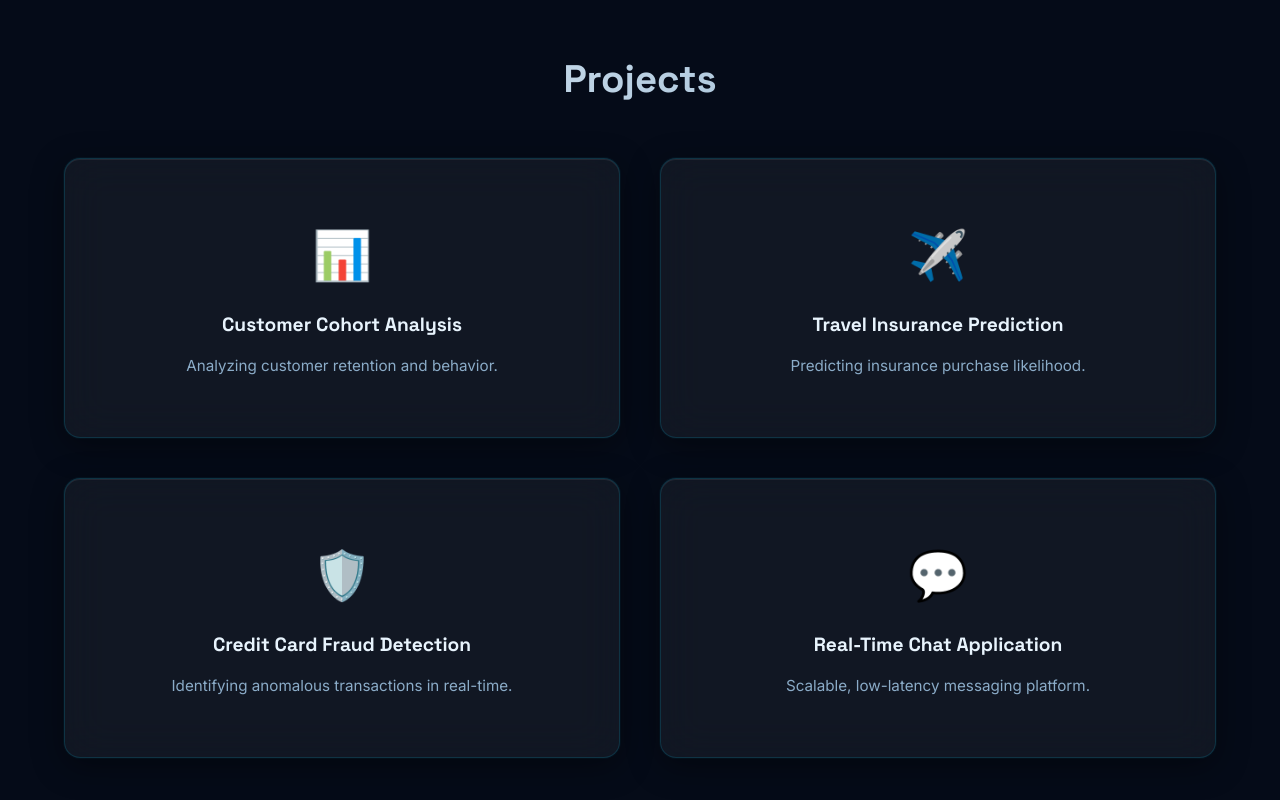
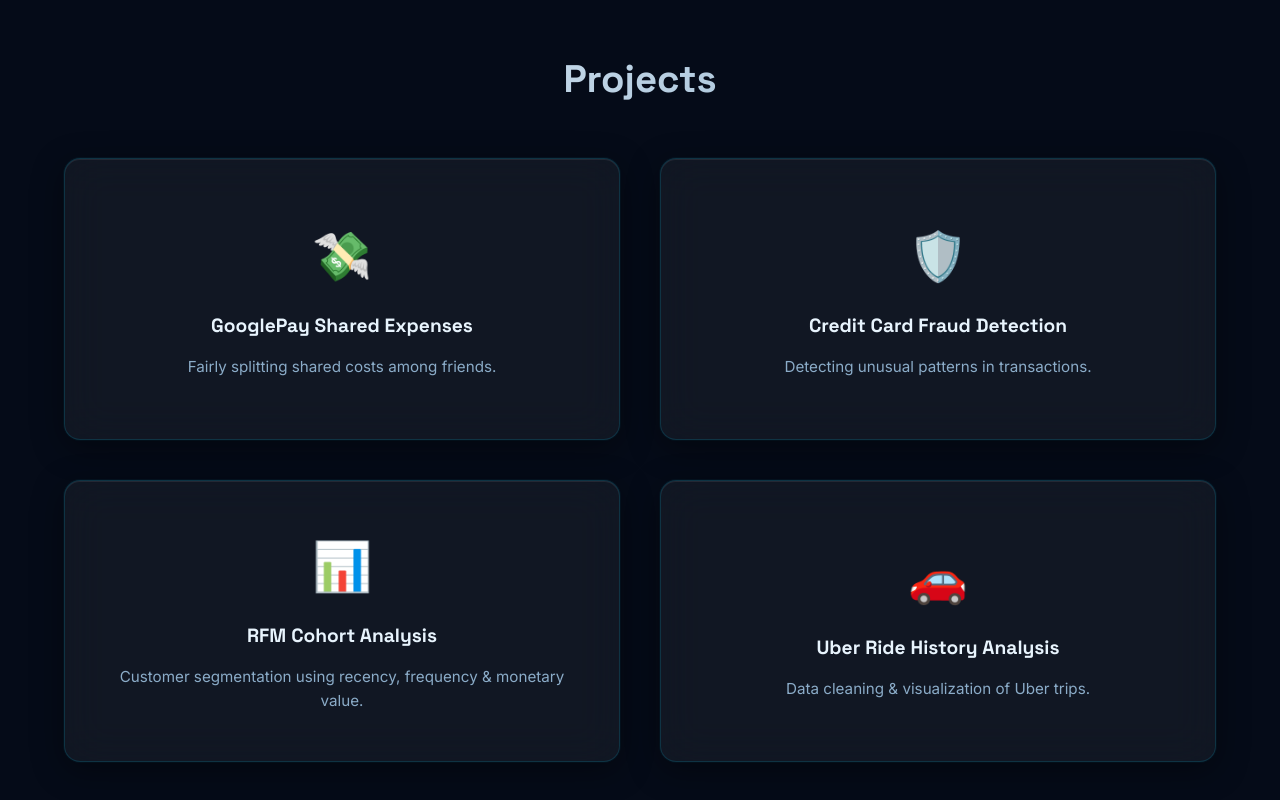
Before and after one commit to aragulkumar/portfolio-sanjay, a plain HTML site: page index.html in a window 1280 px wide. Shown: the part 2569-3369 px from the top of the page. Drawn offline with Linux system fonts and the light colour scheme.

Commit message:
feat: replace project cards with new projects and overlay hover design

```diff
--- a/index.html
+++ b/index.html
@@ -138,18 +138,19 @@
                 <div class="project-card-wrapper">
                     <div class="glass-card project-card">
                         <div class="card-front">
-                            <div class="project-icon">📊</div>
-                            <h3>Customer Cohort Analysis</h3>
-                            <p>Analyzing customer retention and behavior.</p>
+                            <div class="project-icon">💸</div>
+                            <h3>GooglePay Shared Expenses</h3>
+                            <p>Fairly splitting shared costs among friends.</p>
                         </div>
                         <div class="card-back glass-card-dark">
-                            <h3>Customer Cohort Analysis</h3>
-                            <p>A comprehensive cohort analysis tool to track customer retention, engagement patterns, and lifetime value over time.</p>
+                            <h3>GooglePay Shared Expenses</h3>
+                            <p>An Expense Sharing System that simplifies cost distribution among a group of friends by fairly splitting expenses — calculating who owes whom and how much after all shared expenses are accounted for.</p>
                             <div class="tech-stack">
                                 <span class="tag-pill">Python</span>
-                                <span class="tag-pill">Pandas</span>
-                                <span class="tag-pill">Matplotlib</span>
+                                <span class="tag-pill">Data Analysis</span>
+                                <span class="tag-pill">Finance</span>
                             </div>
+                            <a href="https://github.com/Sanjayraj17/GooglePay-Shared-Expenses" target="_blank" class="project-link-btn">View on GitHub ↗</a>
                         </div>
                     </div>
                 </div>
@@ -158,18 +159,19 @@
                 <div class="project-card-wrapper">
                     <div class="glass-card project-card">
                         <div class="card-front">
-                            <div class="project-icon">✈️</div>
-                            <h3>Travel Insurance Prediction</h3>
-                            <p>Predicting insurance purchase likelihood.</p>
+                            <div class="project-icon">🛡️</div>
+                            <h3>Credit Card Fraud Detection</h3>
+                            <p>Detecting unusual patterns in transactions.</p>
                         </div>
                         <div class="card-back glass-card-dark">
-                            <h3>Travel Insurance Prediction</h3>
-                            <p>Machine learning classification model predicting whether a customer will purchase travel insurance based on demographic and behavioral data.</p>
+                            <h3>Credit Card Fraud Detection</h3>
+                            <p>A machine learning project that detects fraudulent credit card transactions using classification techniques. The objective is to accurately classify transactions as fraudulent (1) or non-fraudulent (0) despite severe class imbalance.</p>
                             <div class="tech-stack">
-                                <span class="tag-pill">ML</span>
+                                <span class="tag-pill">Python</span>
                                 <span class="tag-pill">Scikit-learn</span>
-                                <span class="tag-pill">Classification</span>
+                                <span class="tag-pill">ML Classification</span>
                             </div>
+                            <a href="https://github.com/Sanjayraj17/Customer-Churn-Forecasting" target="_blank" class="project-link-btn">View on GitHub ↗</a>
                         </div>
                     </div>
                 </div>
@@ -178,18 +180,19 @@
                 <div class="project-card-wrapper">
                     <div class="glass-card project-card">
                         <div class="card-front">
-                            <div class="project-icon">🛡️</div>
-                            <h3>Credit Card Fraud Detection</h3>
-                            <p>Identifying anomalous transactions in real-time.</p>
+                            <div class="project-icon">📊</div>
+                            <h3>RFM Cohort Analysis</h3>
+                            <p>Customer segmentation using recency, frequency & monetary value.</p>
                         </div>
                         <div class="card-back glass-card-dark">
-                            <h3>Credit Card Fraud Detection</h3>
-                            <p>Anomaly detection system built to identify potentially fraudulent credit card transactions among highly imbalanced datasets.</p>
+                            <h3>Online Retail Customer Segmentation</h3>
+                            <p>A cohort analysis project on online retail data. Segments customers based on Recency, Frequency, and Monetary value (RFM) to derive actionable marketing insights and understand purchasing behavior.</p>
                             <div class="tech-stack">
-                                <span class="tag-pill">Anomaly Detection</span>
-                                <span class="tag-pill">ML</span>
                                 <span class="tag-pill">Python</span>
+                                <span class="tag-pill">Pandas</span>
+                                <span class="tag-pill">RFM Analysis</span>
                             </div>
+                            <a href="https://github.com/Sanjayraj17/RFM-Cohort-Analysis" target="_blank" class="project-link-btn">View on GitHub ↗</a>
                         </div>
                     </div>
                 </div>
@@ -198,18 +201,19 @@
                 <div class="project-card-wrapper">
                     <div class="glass-card project-card">
                         <div class="card-front">
-                            <div class="project-icon">💬</div>
-                            <h3>Real-Time Chat Application</h3>
-                            <p>Scalable, low-latency messaging platform.</p>
+                            <div class="project-icon">🚗</div>
+                            <h3>Uber Ride History Analysis</h3>
+                            <p>Data cleaning & visualization of Uber trips.</p>
                         </div>
                         <div class="card-back glass-card-dark">
-                            <h3>Real-Time Chat Application</h3>
-                            <p>A full-stack real-time communication platform supporting multi-user chat rooms, persistent history, and instant message delivery.</p>
+                            <h3>Uber Ride History Data Cleaning</h3>
+                            <p>A data wrangling and visualization project using real Uber ride history data (uberdrive.csv). Cleans and processes trip records, then produces insightful visualizations using different plotting tools.</p>
                             <div class="tech-stack">
-                                <span class="tag-pill">Node.js</span>
-                                <span class="tag-pill">Socket.io</span>
-                                <span class="tag-pill">MongoDB</span>
+                                <span class="tag-pill">Python</span>
+                                <span class="tag-pill">Matplotlib</span>
+                                <span class="tag-pill">Data Cleaning</span>
                             </div>
+                            <a href="https://github.com/Sanjayraj17/Uber-Ride-History-Data-Cleaning" target="_blank" class="project-link-btn">View on GitHub ↗</a>
                         </div>
                     </div>
                 </div>
--- a/style.css
+++ b/style.css
@@ -692,7 +692,6 @@
 }
 
 .project-card-wrapper {
-    perspective: 1000px;
     min-height: 280px;
 }
 
@@ -700,35 +699,40 @@
     position: relative;
     width: 100%;
     height: 100%;
-    transform-style: preserve-3d;
-    transition: transform 0.8s cubic-bezier(0.4, 0, 0.2, 1);
+    min-height: 280px;
+    border-radius: 16px;
+    overflow: hidden;
     cursor: pointer;
 }
 
-.project-card-wrapper:hover .project-card {
-    transform: rotateY(180deg);
-}
-
-.card-front, .card-back {
-    position: absolute;
+/* Front face — always visible */
+.card-front {
+    position: relative;
     width: 100%;
     height: 100%;
-    backface-visibility: hidden;
-    border-radius: 16px;
+    min-height: 280px;
     padding: 2rem;
     display: flex;
     flex-direction: column;
-}
-
-.card-front {
     justify-content: center;
     align-items: center;
     text-align: center;
+    transition: transform 0.4s ease;
+    z-index: 1;
+}
+
+.project-card:hover .card-front {
+    transform: scale(0.97);
 }
 
 .project-icon {
     font-size: 3rem;
     margin-bottom: 1rem;
+    transition: transform 0.4s ease;
+}
+
+.project-card:hover .project-icon {
+    transform: scale(1.15);
 }
 
 .card-front h3 {
@@ -741,27 +745,77 @@
     font-size: 0.95rem;
 }
 
+/* Overlay — slides up on hover */
 .card-back {
-    transform: rotateY(180deg);
-    justify-content: space-between;
+    position: absolute;
+    inset: 0;
+    padding: 1.8rem;
+    display: flex;
+    flex-direction: column;
+    justify-content: flex-end;
+    background: linear-gradient(
+        to top,
+        rgba(5, 11, 24, 0.97) 0%,
+        rgba(10, 20, 45, 0.92) 60%,
+        rgba(0, 212, 255, 0.06) 100%
+    );
+    backdrop-filter: blur(6px);
+    -webkit-backdrop-filter: blur(6px);
+    border-radius: 16px;
+    border: 1px solid rgba(0, 212, 255, 0.18);
+    opacity: 0;
+    transform: translateY(12px);
+    transition: opacity 0.35s ease, transform 0.35s ease;
+    z-index: 2;
+}
+
+.project-card:hover .card-back {
+    opacity: 1;
+    transform: translateY(0);
 }
 
 .card-back h3 {
-    font-size: 1.2rem;
+    font-size: 1.1rem;
     color: var(--accent-cyan);
-    margin-bottom: 1rem;
+    margin-bottom: 0.6rem;
 }
 
 .card-back p {
     color: var(--text-secondary);
-    font-size: 0.9rem;
-    margin-bottom: 1.5rem;
+    font-size: 0.88rem;
+    line-height: 1.55;
+    margin-bottom: 1rem;
 }
 
 .tech-stack {
     display: flex;
     flex-wrap: wrap;
     gap: 0.5rem;
+    margin-bottom: 1.1rem;
+}
+
+/* GitHub CTA button */
+.project-link-btn {
+    display: flex;
+    align-items: center;
+    justify-content: center;
+    gap: 0.5rem;
+    padding: 0.6rem 1.4rem;
+    font-size: 0.88rem;
+    font-weight: 600;
+    color: #050b18;
+    background: var(--accent-cyan);
+    border-radius: 8px;
+    text-decoration: none;
+    transition: background 0.25s ease, box-shadow 0.25s ease, transform 0.25s ease;
+    width: 100%;
+    letter-spacing: 0.02em;
+}
+
+.project-link-btn:hover {
+    background: #33ddff;
+    box-shadow: 0 0 18px rgba(0, 212, 255, 0.45);
+    transform: translateY(-2px);
 }
 
 /* ==========================================================================
```
